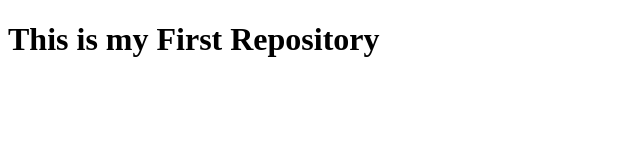
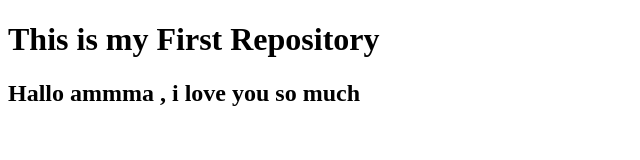
Before and after one commit to golamrabbani93/my-first-repo, a plain HTML site: page indexx.html in a window 1280 px wide. Shown: the whole page, without its empty margins (0-640 px from the left). Drawn offline with Linux system fonts and the light colour scheme.

Commit message:
Love from Amma

```diff
--- a/indexx.html
+++ b/indexx.html
@@ -8,5 +8,6 @@
 	</head>
 	<body>
 		<h1>This is my First Repository</h1>
+		<h2>Hallo ammma , i love you so much</h2>
 	</body>
 </html>
```
